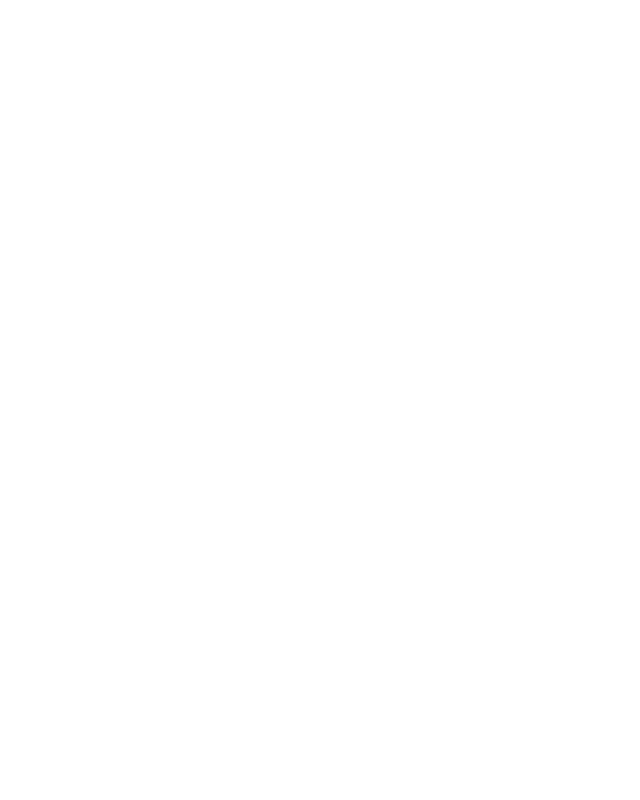
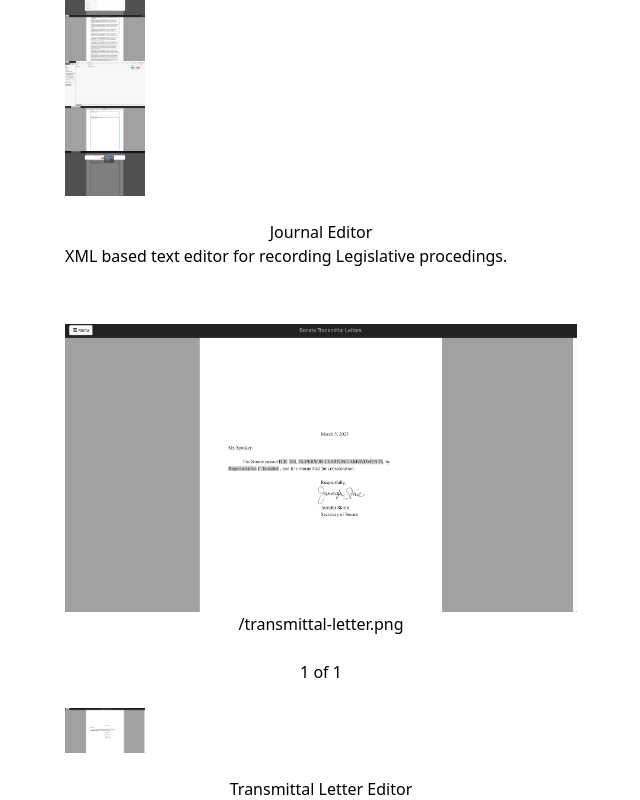
Before and after one commit to JacobPitkin/jacobpitkin, a React (Vite) app: page / in a window 1280 px wide. Shown: the part 4288-5088 px from the top of the page, without its empty margins (287-927 px from the left). Before the commit the page ends 1922 px from the top, so only its background shows below. Built offline with nearby package versions, Linux system fonts and the light colour scheme.

Commit message:
Started a carousel, but moving towards tailwind implementation

```diff
--- a/package.json
+++ b/package.json
@@ -12,7 +12,8 @@
     "autoprefixer": "^10.4.13",
     "postcss": "^8.4.21",
     "react": "^18.2.0",
-    "react-dom": "^18.2.0"
+    "react-dom": "^18.2.0",
+    "react-responsive-carousel": "^3.2.23"
   },
   "devDependencies": {
     "@types/react": "^18.0.27",
--- /dev/null
+++ b/src/components/Carousel.jsx
@@ -0,0 +1,7 @@
+function Carousel() {
+  return (
+    <div></div>
+  )
+}
+
+export default Carousel;
--- a/src/components/ProjectItem.jsx
+++ b/src/components/ProjectItem.jsx
@@ -1,6 +1,16 @@
+import { Carousel } from "react-responsive-carousel";
+
 function ProjectItem({ name, shortDescription, tech, images }) {
   return (
     <div className="pt-8">
+      <Carousel className="flex-row">
+        {images.map((image) => (
+          <div>
+            <img src={image} />
+            <p className="legend">{image}</p>
+          </div>
+        ))}
+      </Carousel>
       <div>{name}</div>
       <div className="text-start">{shortDescription}</div>
     </div>
```
Also changed, not shown: 1 other file (tests, documents, lock files or other folders).
